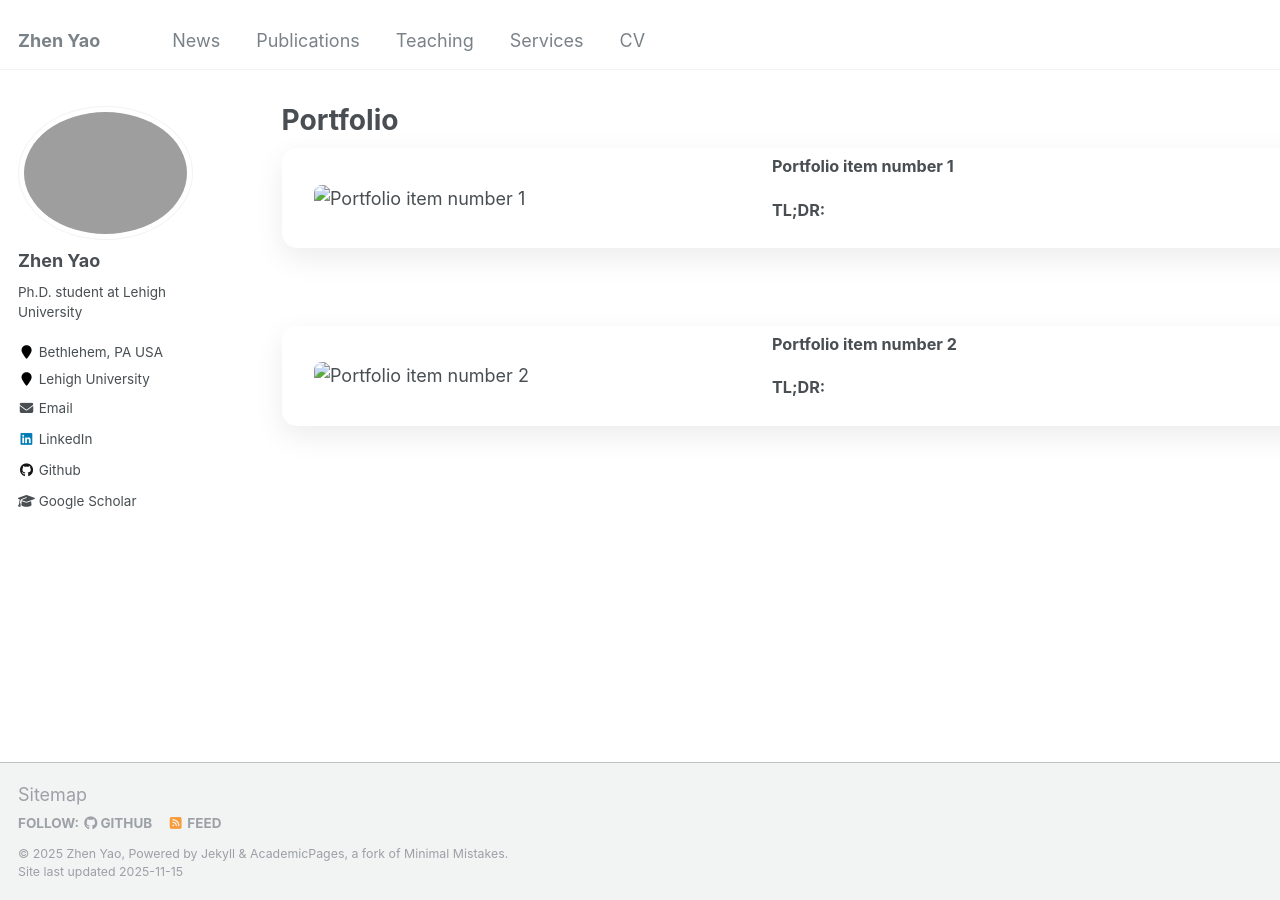
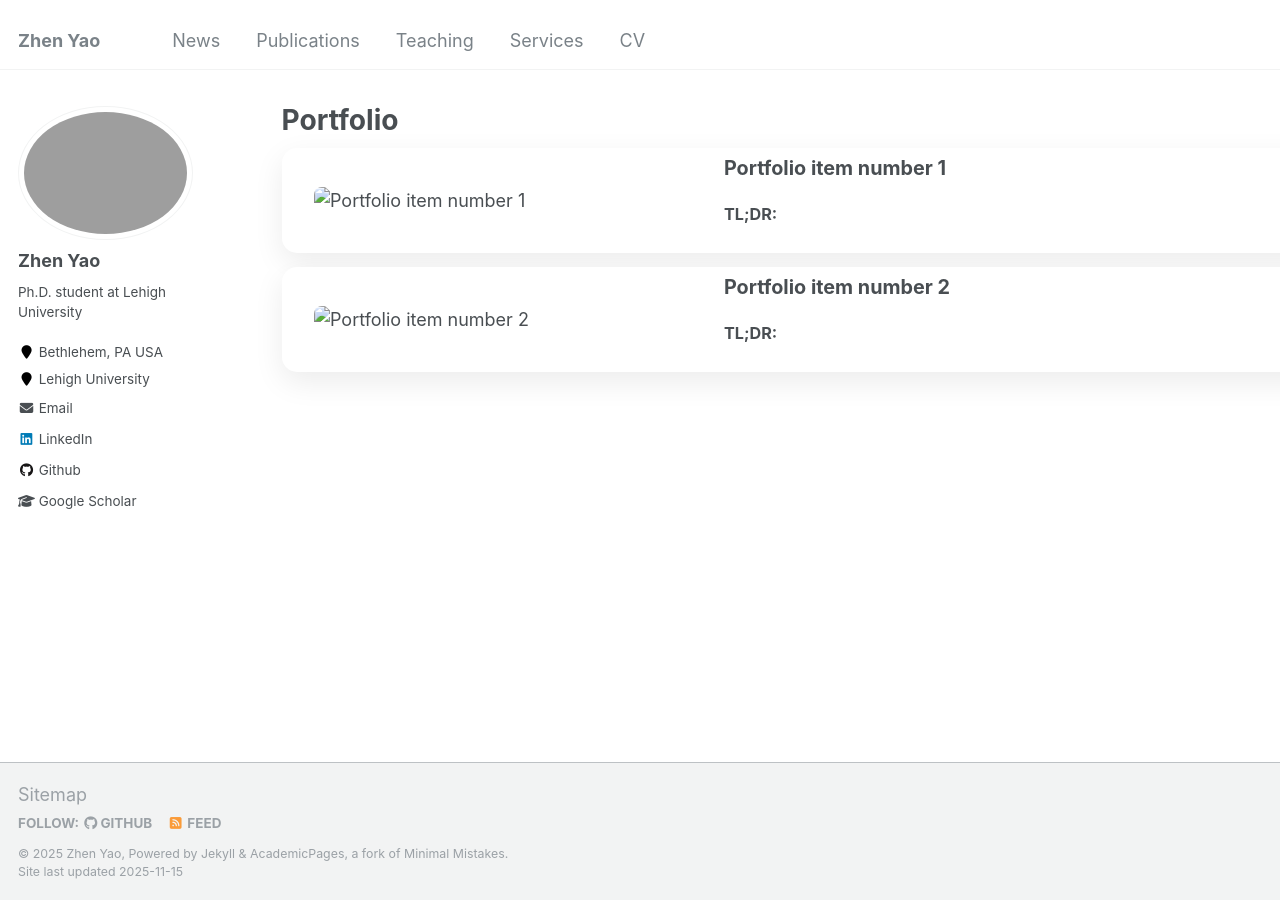
Before and after one commit to zyaocoder/zyaocoder.github.io, a Jekyll site: the page built from _pages/portfolio.html, in a window 1280 px wide. Built offline with Jekyll 4.4.1, drawn with Linux system fonts in a browser that asks for light colours.

Commit message:
Update archive-single.html

```diff
--- a/_includes/archive-single.html
+++ b/_includes/archive-single.html
@@ -19,7 +19,7 @@
       display: inline-block;          /* so scale behaves nicely */
       width: 180%;
       transform-origin: top left;     /* grow down/right from top-left */
-      margin-bottom: 2.5rem;          /* extra space between big cards */
+      margin-bottom: 0.6rem;          /* extra space between big cards */
     }
 
     .paper-row {
@@ -27,14 +27,14 @@
       align-items: center;
       gap: 1rem;               /* space between image & text */
       padding: 0.3rem 1.8rem 0.3rem;    /* top | left/right | bottom */
-      margin-bottom: 1.8rem;     /* space between entries */
+      margin-bottom: 0.2rem;     /* space between entries */
       border-radius: 15px;
       background: #ffffff;
       box-shadow: 0 10px 30px rgba(0,0,0,0.08);
     }
 
     .paperimage {
-      flex: 0 0 45%;             /* image column gets ~45% width */
+      flex: 0 0 40%;             /* image column gets ~45% width */
       max-width: 440px;          /* increase max width -> larger image */
     }
 
@@ -44,7 +44,7 @@
     }
 
     .papertext h2 {
-      font-size: 0.9rem;
+      font-size: 1.1rem;
       margin-top: 0.2rem;   /* or 0 if you want it really tight */
     }
 
@@ -112,8 +112,8 @@
 
         <div class="papertext">
           <h2>{{ title }}</h2>
-          <p>{{ post.authors }}</p>
-          <p><strong>TL;DR:</strong> {{ post.tldr }}</p>
+          <p>{{ post.authors }} </p>
+          <p><strong>TL;DR:</strong> {{ post.tldr }} </p>
           {% if post.paperurl and post.codeurl and post.arxivurl and post.biburl %}
             <p><a href="{{ post.paperurl }}">[Paper]</a> |
                <a href="{{ post.codeurl }}">[Code]</a> |
```
